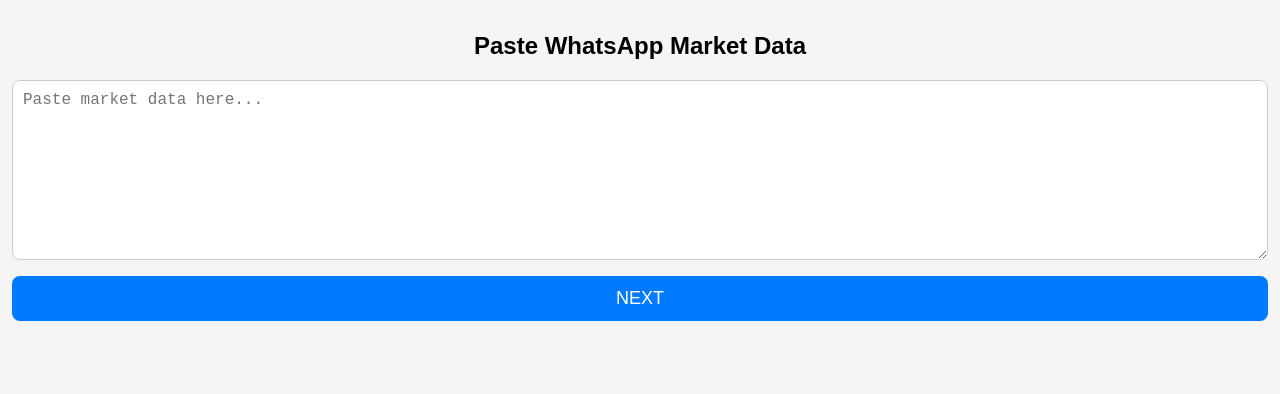
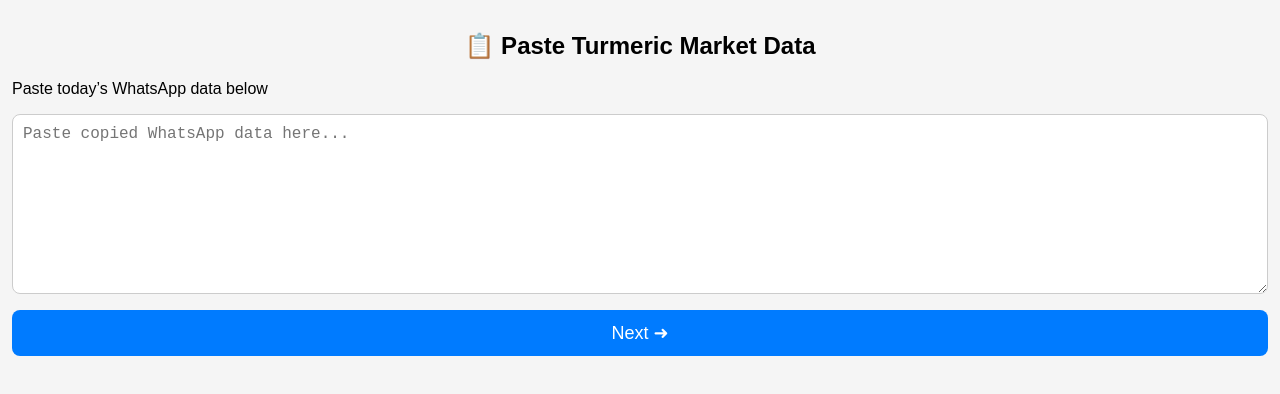
Before and after one commit to Azma1611/Turmeric-Price-Tracker, a plain HTML site: page index.html in a window 1280 px wide. Drawn offline with Linux system fonts and the light colour scheme.

Commit message:
Update index.html

```diff
--- a/index.html
+++ b/index.html
@@ -2,18 +2,21 @@
 <html lang="en">
 <head>
   <meta charset="UTF-8">
+  <title>Turmeric Data Entry</title>
   <meta name="viewport" content="width=device-width, initial-scale=1.0">
-  <title>Paste Market Data</title>
   <link rel="stylesheet" href="style.css">
 </head>
 <body>
 
-<h2>Paste WhatsApp Market Data</h2>
+  <div class="card">
+    <h2>📋 Paste Turmeric Market Data</h2>
+    <p class="sub">Paste today’s WhatsApp data below</p>
 
-<textarea id="pasteData" placeholder="Paste market data here..."></textarea>
+    <textarea id="dataInput" placeholder="Paste copied WhatsApp data here..."></textarea>
 
-<button id="processBtn">NEXT</button>
+    <button onclick="saveAndNext()">Next ➜</button>
+  </div>
 
-<script src="script.js"></script>
+  <script src="script.js"></script>
 </body>
 </html>
```
